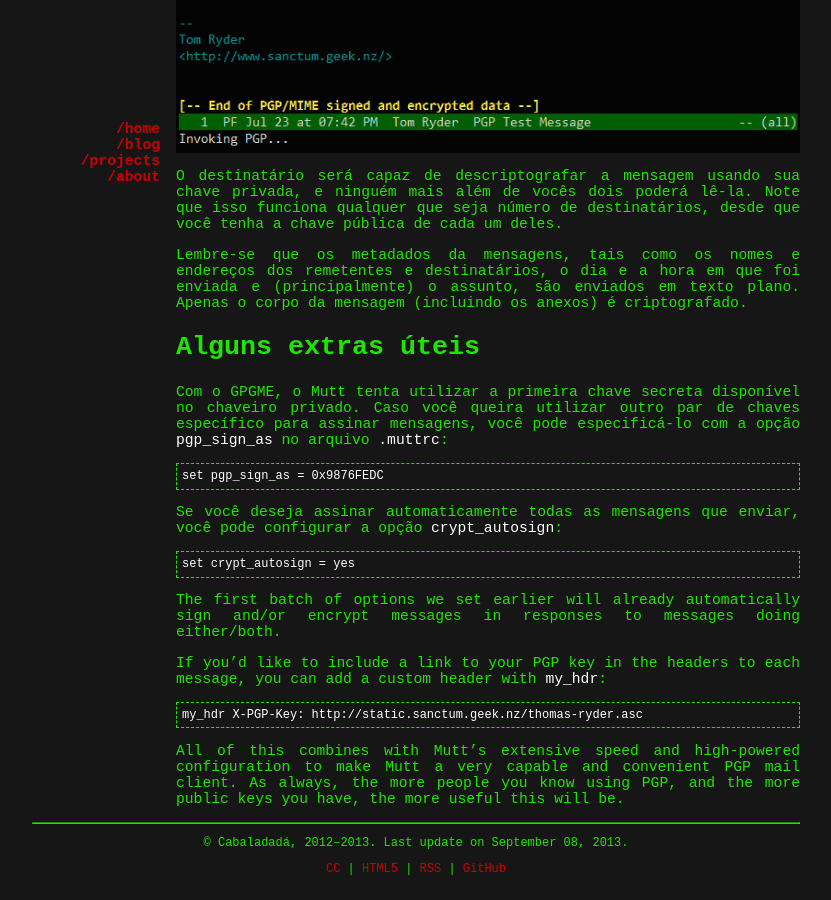
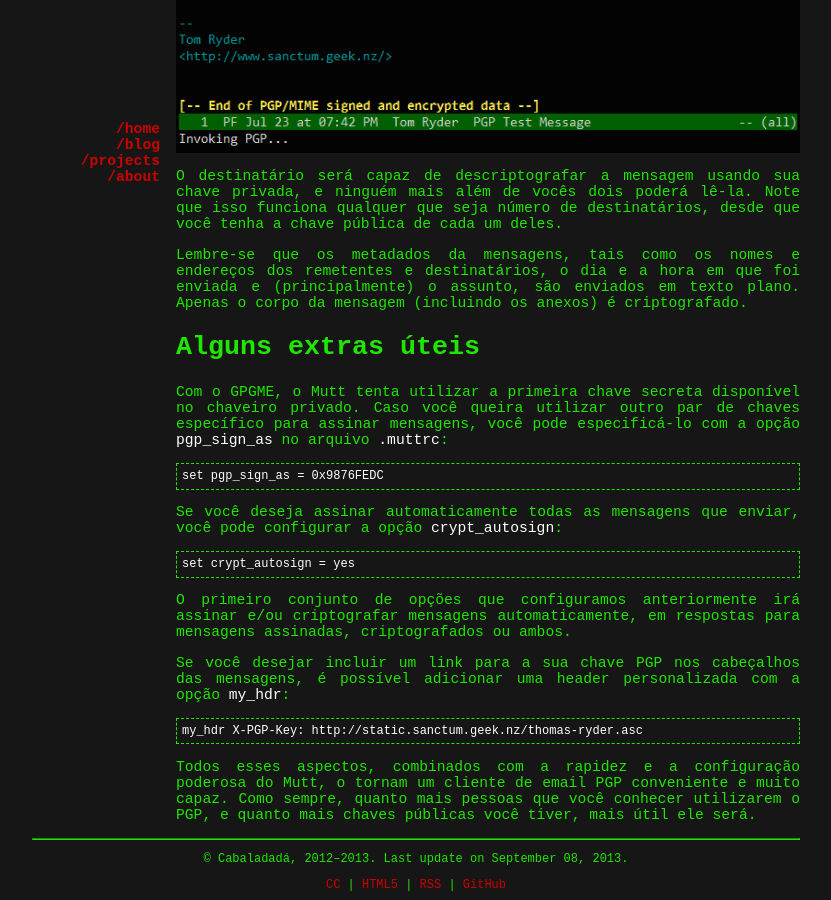
Before and after one commit to rberaldo/cabaladada, a Jekyll site: the page built from _posts/2013-09-05-email.markdown, in a window 1280 px wide and 900 px high, scrolled down 3790 px. Shown: the whole window, without its empty margins (224-1055 px from the left). Built offline with Jekyll 4.4.1, drawn with Linux system fonts in a browser that asks for light colours; Markdown is read by kramdown in place of the engine named in the settings; comment, search, counter and statistics services are not loaded.

Commit message:
Finished translation on Mutt and PGP

```diff
--- a/_posts/2013-09-05-email.markdown
+++ b/_posts/2013-09-05-email.markdown
@@ -217,18 +217,19 @@ configurar a opção `crypt_autosign`:
 
     set crypt_autosign = yes
 
-The first batch of options we set earlier will already automatically sign
-and/or encrypt messages in responses to messages doing either/both.
+O primeiro conjunto de opções que configuramos anteriormente irá assinar e/ou
+criptografar mensagens automaticamente, em respostas para mensagens assinadas,
+criptografados ou ambos.
 
-If you’d like to include a link to your PGP key in the headers to each message,
-you can add a custom header with `my_hdr`:
+Se você desejar incluir um link para a sua chave PGP nos cabeçalhos das
+mensagens, é possível adicionar uma header personalizada com a opção `my_hdr`:
 
     my_hdr X-PGP-Key: http://static.sanctum.geek.nz/thomas-ryder.asc
 
-All of this combines with Mutt’s extensive speed and high-powered configuration
-to make Mutt a very capable and convenient PGP mail client. As always, the more
-people you know using PGP, and the more public keys you have, the more useful
-this will be.
+Todos esses aspectos, combinados com a rapidez e a configuração poderosa do
+Mutt, o tornam um cliente de email PGP conveniente e muito capaz. Como sempre,
+quanto mais pessoas que você conhecer utilizarem o PGP, e quanto mais chaves
+públicas você tiver, mais útil ele será.
 
 [linux_crypto]: http://blog.sanctum.geek.nz/series/linux-crypto/
 [cc]: http://creativecommons.org/licenses/by-nc-sa/3.0/
```
